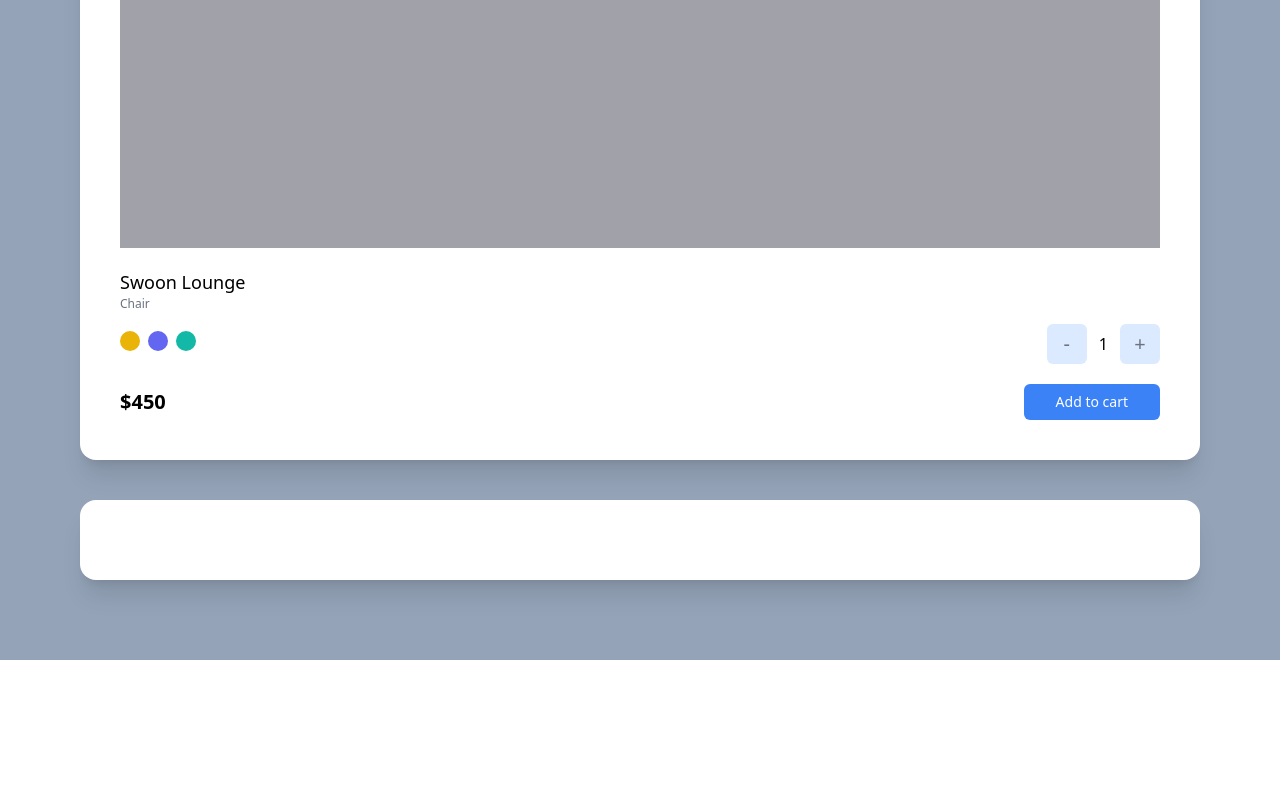
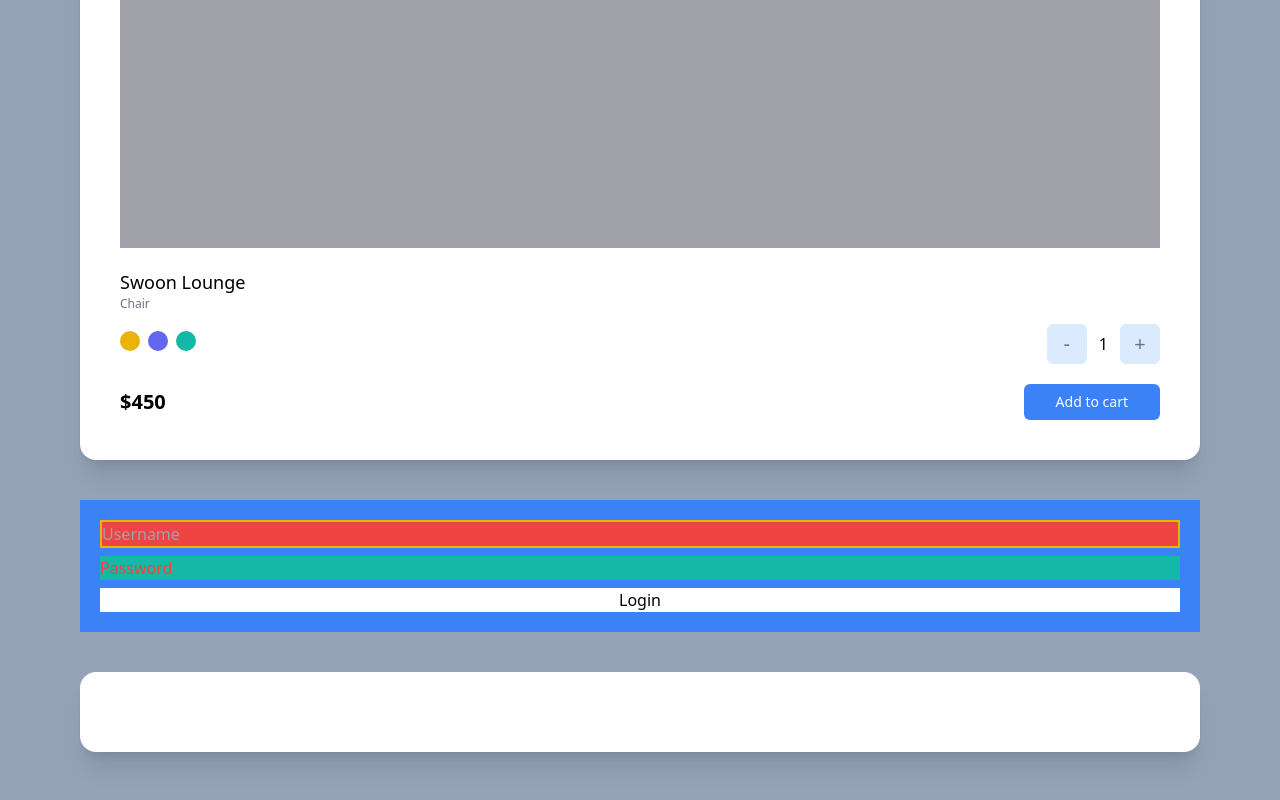
Before and after one commit to yhsol/spinach, a Next.js app: page / in a window 1280 px wide. Shown: the part 1058-1858 px from the top of the page. Before the commit the page ends 1718 px from the top, so only its background shows below. Built offline with nearby package versions, Linux system fonts and the light colour scheme.

Commit message:
feat: form modifier

```diff
--- a/pages/index.tsx
+++ b/pages/index.tsx
@@ -8,6 +8,7 @@ export default function Home() {
       <FirstPost />
       <SecondPost />
       <ThirdPost />
+      <Form />
       <div className="bg-white p-10 rounded-2xl shadow-xl"></div>
     </div>
   );
@@ -62,7 +63,7 @@ function FirstPost() {
 
 function SecondPost() {
   return (
-    <div className="bg-blue-500 rounded-2xl shadow-xl overflow-hidden">
+    <div className="bg-blue-500 rounded-2xl shadow-xl overflow-hidden group">
       <div>
         <div className="p-10 pb-16">
           <div className="flex justify-between">
@@ -76,7 +77,7 @@ function SecondPost() {
               <div className="text-gray-500 mb-3">Orders</div>
               <div className="font-medium">340</div>
             </div>
-            <div className="h-24 w-24 bg-red-400 rounded-full"></div>
+            <div className="h-24 w-24 bg-gray-300 rounded-full group-hover:bg-red-300 transition-colors"></div>
             <div className="flex flex-col items-center">
               <div className="text-gray-500 mb-3">Spent</div>
               <div className="font-medium">$2,310</div>
@@ -134,3 +135,31 @@ function ThirdPost() {
     </div>
   );
 }
+
+function Form() {
+  return (
+    <form
+      action=""
+      className="flex flex-col space-y-2 bg-blue-500 p-5 focus-within:bg-blue-100"
+    >
+      <input
+        type="text"
+        required
+        placeholder="Username"
+        className="required:border-2 border-yellow-500
+        invalid:bg-red-500 valid:border-none
+        disabled:opacity-0
+        "
+      />
+      <input
+        type="password"
+        required
+        placeholder="Password"
+        className="placeholder-shown:bg-teal-500 placeholder:text-red-500"
+      />
+      <button type="submit" value="Login" className="bg-white">
+        Login
+      </button>
+    </form>
+  );
+}
```
